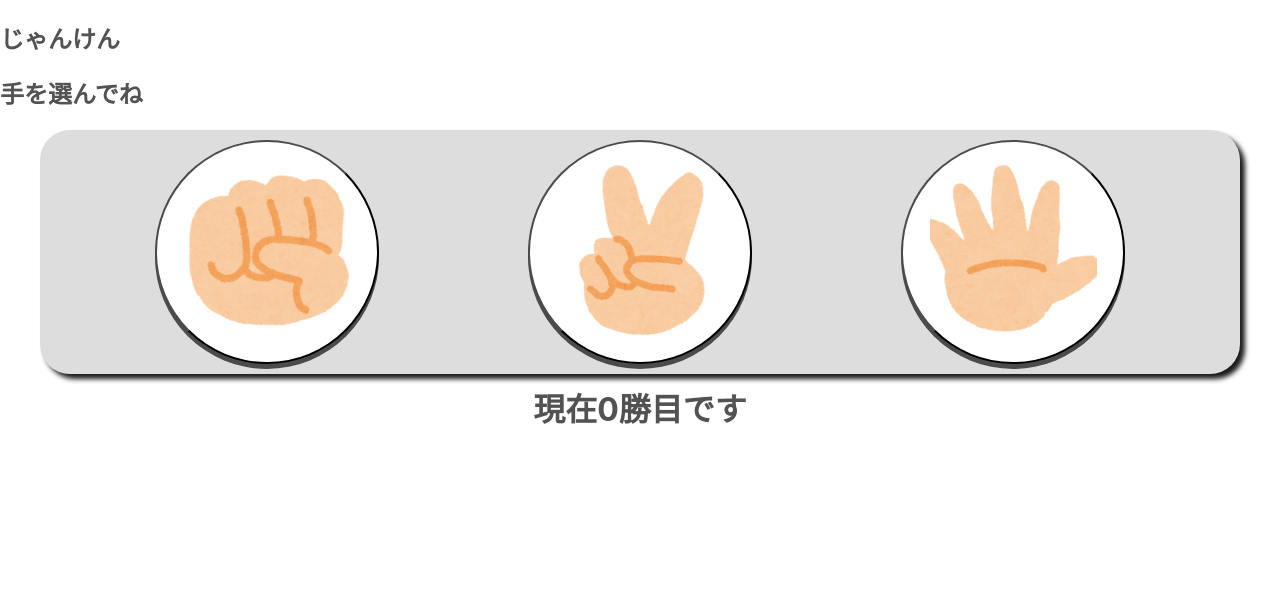
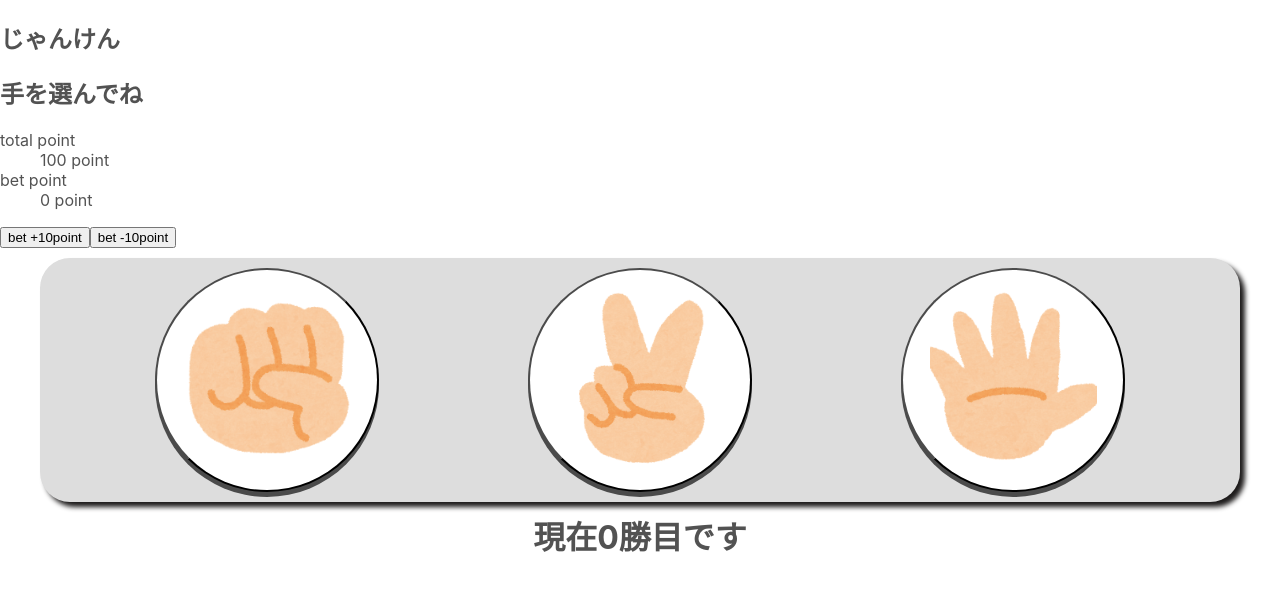
Before and after one commit to koshiro-adachi/janken-app, a React (Create React App) app: page /vspage in a window 1280 px wide. Shown: the top 590 px of the page. Built offline with nearby package versions, Linux system fonts and the light colour scheme.

Commit message:
BetButton機能追加

```diff
--- /dev/null
+++ b/src/Pages/VSpage/BetButton.jsx
@@ -0,0 +1,34 @@
+import React, { useState } from "react";
+
+export const BetButton = () => {
+    const [totalPoint,setTotalPoint]=useState(100);
+    const [betPoint,setBetPoint]=useState(0);
+    const onClickPlusBet=()=>{
+        if(totalPoint===0){
+            return
+        }else{
+            setTotalPoint(totalPoint-10)
+            setBetPoint(betPoint+10);
+        }
+    }
+    const onClickMinusBet=()=>{
+        if(betPoint===0){
+            return
+        }else{
+            setTotalPoint(totalPoint+10)
+            setBetPoint(betPoint-10);
+        }
+    }
+  return (
+    <>
+      <dl>
+        <dt>total point</dt>
+        <dd>{`${totalPoint} point`}</dd>
+        <dt>bet point</dt>
+        <dd>{`${betPoint} point`}</dd>
+      </dl>
+      <button onClick={onClickPlusBet}>bet +10point</button>
+      <button onClick={onClickMinusBet}>bet -10point</button>
+    </>
+  );
+};
--- a/src/Pages/VSpage/VsPage.tsx
+++ b/src/Pages/VSpage/VsPage.tsx
@@ -1,5 +1,6 @@
 import { FC, useState } from "react";
 import { jankenRandom } from "../../hooks/jankenRandom";
+import { BetButton } from "./BetButton";
 import { ChangeResult } from "./ChangeResult";
 import "./vsPage.css";
 
@@ -42,6 +43,7 @@ export const VsPage: FC = () => {
           opponentHand={opponentHand}
           winCount={winCount}
         />
+        <BetButton/>
         <div className="buttonWrapper">
           <button onClick={() => onclickResult(1)} className="handButton">
             <img src="../../janken_gu.png" alt="グー" className="handImage" />
```
